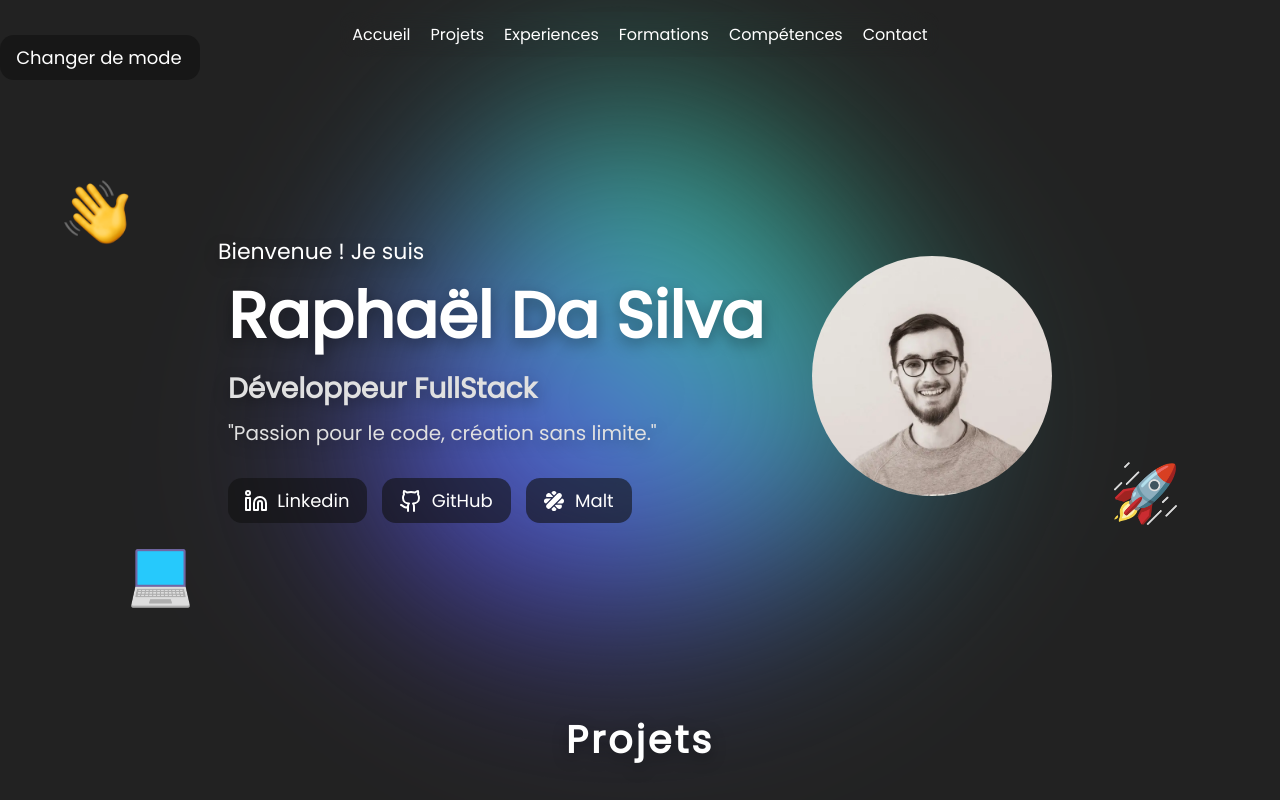
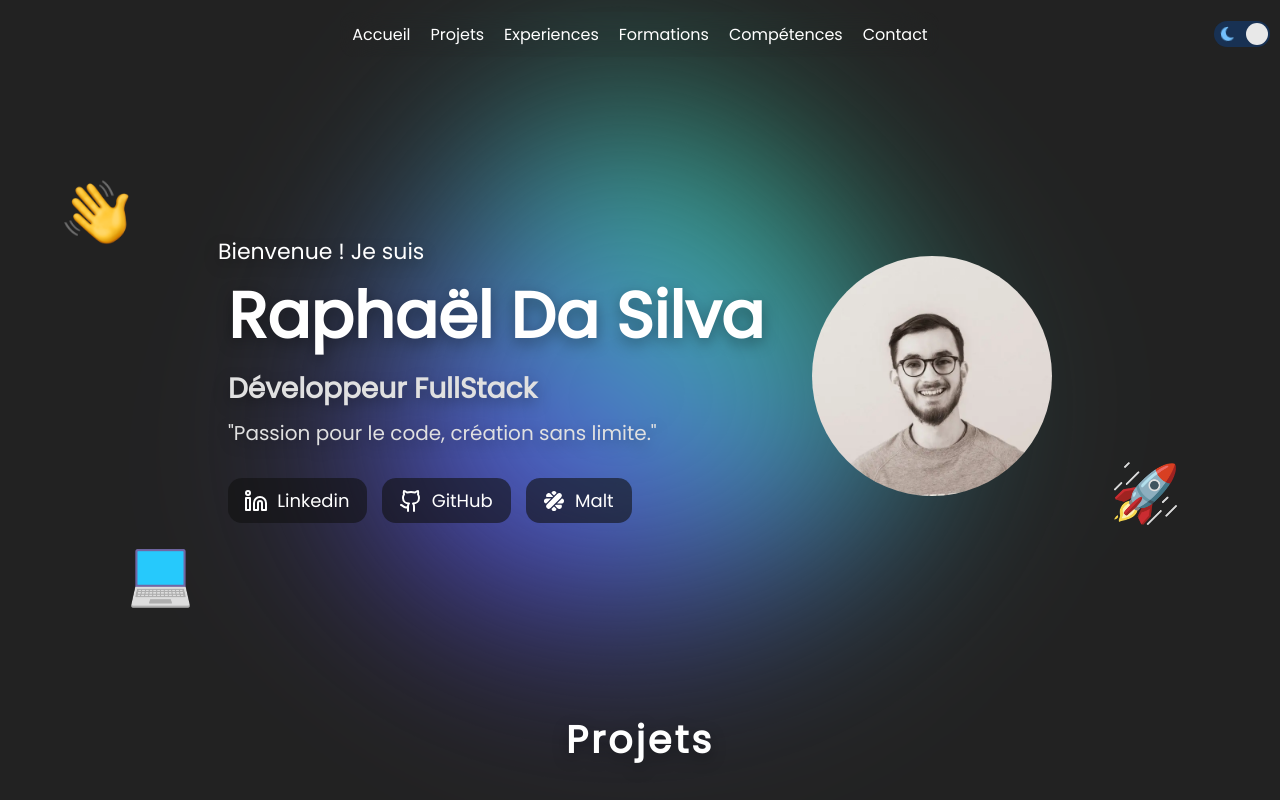
Before and after one commit to RDSV01/ReactPortfolio, a React (Vite) app: page / in a window 1280 px wide. Shown: the top 800 px of the page. Built offline with nearby package versions, Linux system fonts and the light colour scheme.

Commit message:
Toggle light mode

```diff
--- a/src/components/ToggleDarkModeButton.jsx
+++ b/src/components/ToggleDarkModeButton.jsx
@@ -1,9 +1,30 @@
-import React from 'react';
+import React from "react";
 import "../styles/ToggleDarkModeButton.css";
 
 function ToggleDarkModeButton({ toggleDarkMode }) {
   return (
-    <button onClick={toggleDarkMode} className='Darkmodebutton'>Changer de mode</button>
+    <label className="switch">
+      <span className="sun">
+        <svg xmlns="http://www.w3.org/2000/svg" viewBox="0 0 24 24">
+          <g fill="#ffd43b">
+            <circle r="5" cy="12" cx="12"></circle>
+            <path d="m21 13h-1a1 1 0 0 1 0-2h1a1 1 0 0 1 0 2zm-17 0h-1a1 1 0 0 1 0-2h1a1 1 0 0 1 0 2zm13.66-5.66a1 1 0 0 1 -.66-.29 1 1 0 0 1 0-1.41l.71-.71a1 1 0 1 1 1.41 1.41l-.71.71a1 1 0 0 1 -.75.29zm-12.02 12.02a1 1 0 0 1 -.71-.29 1 1 0 0 1 0-1.41l.71-.66a1 1 0 0 1 1.41 1.41l-.71.71a1 1 0 0 1 -.7.24zm6.36-14.36a1 1 0 0 1 -1-1v-1a1 1 0 0 1 2 0v1a1 1 0 0 1 -1 1zm0 17a1 1 0 0 1 -1-1v-1a1 1 0 0 1 2 0v1a1 1 0 0 1 -1 1zm-5.66-14.66a1 1 0 0 1 -.7-.29l-.71-.71a1 1 0 0 1 1.41-1.41l.71.71a1 1 0 0 1 0 1.41 1 1 0 0 1 -.71.29zm12.02 12.02a1 1 0 0 1 -.7-.29l-.66-.71a1 1 0 0 1 1.36-1.36l.71.71a1 1 0 0 1 0 1.41 1 1 0 0 1 -.71.24z"></path>
+          </g>
+        </svg>
+      </span>
+      <span className="moon">
+        <svg xmlns="http://www.w3.org/2000/svg" viewBox="0 0 384 512">
+          <path d="m223.5 32c-123.5 0-223.5 100.3-223.5 224s100 224 223.5 224c60.6 0 115.5-24.2 155.8-63.4 5-4.9 6.3-12.5 3.1-18.7s-10.1-9.7-17-8.5c-9.8 1.7-19.8 2.6-30.1 2.6-96.9 0-175.5-78.8-175.5-176 0-65.8 36-123.1 89.3-153.3 6.1-3.5 9.2-10.5 7.7-17.3s-7.3-11.9-14.3-12.5c-6.3-.5-12.6-.8-19-.8z"></path>
+        </svg>
+      </span>
+      <input
+        onClick={toggleDarkMode}
+        type="checkbox"
+        className="input"
+        defaultChecked
+      ></input>
+      <span className="slider"></span>
+    </label>
   );
 }
 
--- a/src/styles/Card.css
+++ b/src/styles/Card.css
@@ -76,6 +76,7 @@
 }
 .card span{
     white-space: nowrap;
+    transition: all .01s ease-out;
 }
 
 .photoprofile img{
--- a/src/styles/Navbar.css
+++ b/src/styles/Navbar.css
@@ -129,3 +129,8 @@
     display: none;
   }
 }
+@media (max-width: 768px) {
+  .navbar ul{
+    gap: 18px;
+  }
+}
--- a/src/styles/ToggleDarkModeButton.css
+++ b/src/styles/ToggleDarkModeButton.css
@@ -1,3 +1,117 @@
 .Darkmodebutton{
     position: absolute;
 }
+.switch {
+    font-size: 17px;
+    position: absolute;
+    right: 10px;
+    top: 21px;
+    display: inline-block;
+    width: 56px;
+    height: 26px;
+  }
+
+  .switch input {
+    opacity: 0;
+    width: 0;
+    height: 0;
+  }
+
+  .slider {
+    position: absolute;
+    cursor: pointer;
+    top: 0;
+    left: 0;
+    right: 0;
+    bottom: 0;
+    background-color: #73C0FC;
+    transition: .4s;
+    border-radius: 30px;
+  }
+
+  .slider:before {
+    position: absolute;
+    content: "";
+    height: 22px;
+    width: 22px;
+    border-radius: 20px;
+    left: 2px;
+    bottom: 2px;
+    z-index: 2;
+    background-color: #e8e8e8;
+    transition: .4s;
+  }
+
+  .sun svg {
+    position: absolute;
+    top: 6px;
+    left: 36px;
+    z-index: 1;
+    width: 16px;
+    height: 16px;
+  }
+
+  .moon svg {
+    fill: #73C0FC;
+    position: absolute;
+    top: 5px;
+    left: 5px;
+    z-index: 1;
+    width: 16px;
+    height: 16px;
+  }
+
+  /* .switch:hover */.sun svg {
+    animation: rotate 15s linear infinite;
+  }
+
+  @keyframes rotate {
+
+    0% {
+      transform: rotate(0);
+    }
+
+    100% {
+      transform: rotate(360deg);
+    }
+  }
+
+  /* .switch:hover */.moon svg {
+    animation: tilt 5s linear infinite;
+  }
+
+  @keyframes tilt {
+
+    0% {
+      transform: rotate(0deg);
+    }
+
+    25% {
+      transform: rotate(-10deg);
+    }
+
+    75% {
+      transform: rotate(10deg);
+    }
+
+    100% {
+      transform: rotate(0deg);
+    }
+  }
+
+  .input:checked + .slider {
+    background-color: #183153;
+  }
+
+  .input:focus + .slider {
+    box-shadow: 0 0 1px #183153;
+  }
+
+  .input:checked + .slider:before {
+    transform: translateX(30px);
+  }
+  @media (max-width: 720px) {
+    .switch{
+        left: 10px;
+    }
+  }
```
Also changed, not shown: 2 other files (tests, documents, lock files or other folders).
